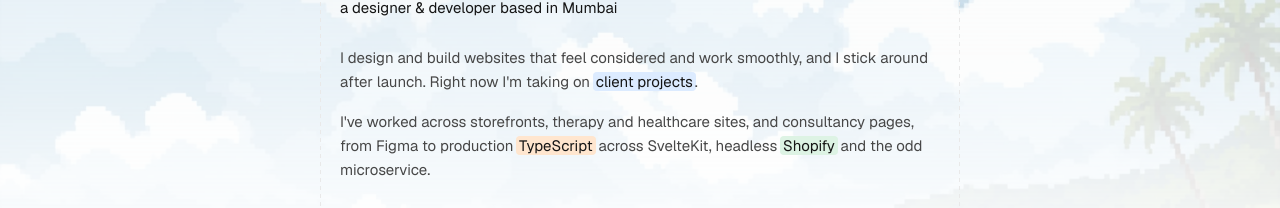
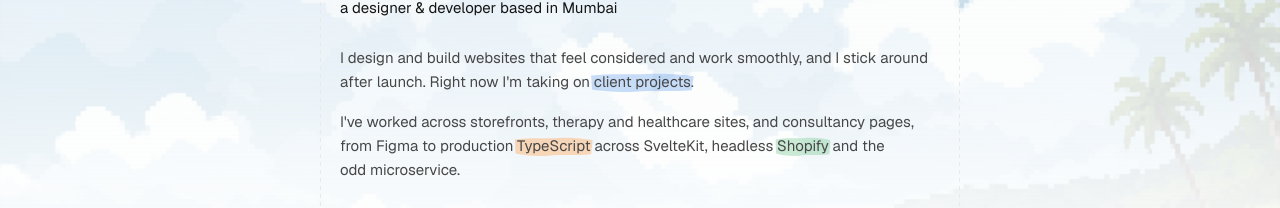
Before and after one commit to yashd-dev/portfolio-v10, a SvelteKit app: page / in a window 1280 px wide. Shown: the part 254-462 px from the top of the page. Built offline with nearby package versions, Linux system fonts and the light colour scheme.

Commit message:
feat: intro highlights

```diff
--- /dev/null
+++ b/src/lib/components/Mark.svelte
@@ -0,0 +1,153 @@
+<script lang="ts">
+	import { onMount } from 'svelte';
+	import type { Snippet } from 'svelte';
+
+	type Timing = { duration: number; delay?: number; easing?: string };
+	type StrokeLayer = {
+		type: 'stroke';
+		path: string;
+		strokeWidth: number;
+		transform?: string;
+		opacity?: number;
+		timing: Timing;
+	};
+	type FillLayer = {
+		type: 'fill';
+		path: string;
+		transform?: string;
+		opacity?: number;
+		reveal: { path: string; strokeWidth: number };
+		timing: Timing;
+	};
+	export type MarkDefinition = {
+		name: string;
+		viewBox: string;
+		placement: { top: string; left: string; width: string; height: string };
+		layer: 'behind' | 'front';
+		layers: (StrokeLayer | FillLayer)[];
+	};
+
+	let {
+		definition,
+		color = 'currentColor',
+		fillColor,
+		children
+	}: {
+		definition: MarkDefinition;
+		color?: string;
+		fillColor?: string;
+		children: Snippet;
+	} = $props();
+
+	let root = $state<HTMLSpanElement>()!;
+	let svg = $state<SVGSVGElement>()!;
+	const maskId = 'mk' + Math.random().toString(36).slice(2, 9);
+
+	onMount(() => {
+		const layers = Array.from(svg.querySelectorAll<SVGPathElement>('[data-mk]'));
+		const prepare = (el: SVGPathElement, visible: boolean) => {
+			const len = el.getTotalLength();
+			el.style.strokeDasharray = `${len} ${len}`;
+			el.style.strokeDashoffset = visible ? '0' : String(len);
+			el.style.opacity = '1';
+			return len;
+		};
+		if (matchMedia('(prefers-reduced-motion: reduce)').matches) {
+			layers.forEach((el) => prepare(el, true));
+			return;
+		}
+		const play = () => {
+			layers.forEach((el) => {
+				const len = prepare(el, false);
+				const a = el.animate(
+					[{ strokeDashoffset: String(len) }, { strokeDashoffset: '0' }],
+					{
+						duration: Number(el.dataset.duration),
+						delay: Number(el.dataset.delay ?? 0),
+						easing: el.dataset.easing || 'cubic-bezier(.22,.72,.2,1)',
+						fill: 'both'
+					}
+				);
+				a.onfinish = () => {
+					el.style.strokeDashoffset = '0';
+					a.cancel();
+				};
+			});
+		};
+		const io = new IntersectionObserver(
+			(entries) => {
+				if (entries.some((e) => e.isIntersecting)) {
+					play();
+					io.disconnect();
+				}
+			},
+			{ threshold: 0.2 }
+		);
+		io.observe(root);
+		return () => io.disconnect();
+	});
+</script>
+
+<span bind:this={root} class="relative inline-block isolate">
+	<span class="relative" style:z-index={definition.layer === 'behind' ? 1 : 0}>{@render children()}</span>
+	<svg
+		bind:this={svg}
+		aria-hidden="true"
+		focusable="false"
+		preserveAspectRatio="none"
+		viewBox={definition.viewBox}
+		class="pointer-events-none absolute overflow-visible"
+		style:z-index={definition.layer === 'behind' ? 0 : 1}
+		style:color
+		style:top={definition.placement.top}
+		style:left={definition.placement.left}
+		style:width={definition.placement.width}
+		style:height={definition.placement.height}
+	>
+		{#each definition.layers as layer, i}
+			{#if layer.type === 'fill'}
+				<defs>
+					<mask id="{maskId}-{i}" maskUnits="userSpaceOnUse" x="-20%" y="-20%" width="140%" height="140%">
+						<path
+							data-mk
+							data-duration={layer.timing.duration}
+							data-delay={layer.timing.delay ?? 0}
+							data-easing={layer.timing.easing ?? ''}
+							d={layer.reveal.path}
+							transform={layer.transform}
+							fill="none"
+							stroke="white"
+							stroke-linecap="round"
+							stroke-linejoin="round"
+							stroke-width={layer.reveal.strokeWidth}
+							style="opacity: 0"
+						/>
+					</mask>
+				</defs>
+				<path
+					d={layer.path}
+					fill={fillColor ?? 'currentColor'}
+					mask="url(#{maskId}-{i})"
+					opacity={layer.opacity ?? 1}
+					transform={layer.transform}
+				/>
+			{:else}
+				<path
+					data-mk
+					data-duration={layer.timing.duration}
+					data-delay={layer.timing.delay ?? 0}
+					data-easing={layer.timing.easing ?? ''}
+					d={layer.path}
+					fill="none"
+					opacity={layer.opacity ?? 1}
+					stroke="currentColor"
+					stroke-linecap="round"
+					stroke-linejoin="round"
+					stroke-width={layer.strokeWidth}
+					transform={layer.transform}
+					style="opacity: 0"
+				/>
+			{/if}
+		{/each}
+	</svg>
+</span>
--- /dev/null
+++ b/src/lib/marks.ts
@@ -0,0 +1,20 @@
+import type { MarkDefinition } from './components/Mark.svelte';
+
+export const highlightCalm: MarkDefinition = {
+	name: 'highlight-calm',
+	viewBox: '0 0 100 30',
+	placement: { top: '3%', left: '-4%', width: '108%', height: '96%' },
+	layer: 'behind',
+	layers: [
+		{
+			type: 'fill',
+			path: 'M1 6 C18 3 38 5 55 4 C72 3 89 5 99 7 L97 25 C78 27 61 25 43 27 C26 28 11 26 2 24 Z',
+			opacity: 0.46,
+			reveal: {
+				path: 'M1 16 C24 13 48 16 72 14 C84 13 93 15 100 16',
+				strokeWidth: 27
+			},
+			timing: { duration: 480 }
+		}
+	]
+};
--- a/src/routes/+page.svelte
+++ b/src/routes/+page.svelte
@@ -1,5 +1,7 @@
 <script lang="ts">
 	import AboutMe from '#lib/components/AboutMe.svelte';
+	import Mark from '#lib/components/Mark.svelte';
+	import { highlightCalm } from '#lib/marks.js';
 	import FlightPlan from '#lib/components/FlightPlan.svelte';
 	import { projects, socials, email, freelance, education } from '#lib/data/content.js';
 	import { toolIcons } from '#lib/data/icons.js';
@@ -47,17 +49,16 @@
 			<p class="text-pretty text-soft">
 				I design and build websites that feel considered and work smoothly, and I stick around
 				after launch. Right now I'm taking on
-				<mark class="-mx-px rounded bg-hlblue px-[3px] text-ink box-decoration-clone">client projects</mark
-				>.
+				<Mark definition={highlightCalm} fillColor="#8ab6f2">client projects</Mark>.
 			</p>
 		</div>
 		<div class="{REVEAL} mt-4" style="--d: 220ms">
 			<p class="text-pretty text-soft">
 				I've worked across storefronts, therapy and healthcare sites, and consultancy pages, from
 				Figma to production
-				<mark class="-mx-px rounded bg-hlpeach px-[3px] text-ink box-decoration-clone">TypeScript</mark>
+				<Mark definition={highlightCalm} fillColor="#ffb26b">TypeScript</Mark>
 				across SvelteKit, headless
-				<mark class="-mx-px rounded bg-hlgreen px-[3px] text-ink box-decoration-clone">Shopify</mark>
+				<Mark definition={highlightCalm} fillColor="#8ed3a4">Shopify</Mark>
 				and the odd microservice.
 			</p>
 		</div>
--- a/src/routes/layout.css
+++ b/src/routes/layout.css
@@ -5,13 +5,11 @@
 	--color-ink: #151515;
 	--color-soft: #474747;
 	--color-muted: #7a7a7a;
+	--color-hlblue: #dcebff;
 	--color-faint: #b5b5b5;
 	--color-card: #f5f5f4;
 	--color-tray: #f3f3f2;
 	--color-accent: #2f5bea;
-	--color-hlblue: #dcebff;
-	--color-hlgreen: #ddf3e4;
-	--color-hlpeach: #ffe6cf;
 	--color-guide: #e9e9e9;
 	--color-rule: #ececec;
 	--color-inspect: #e83ad8;
```
